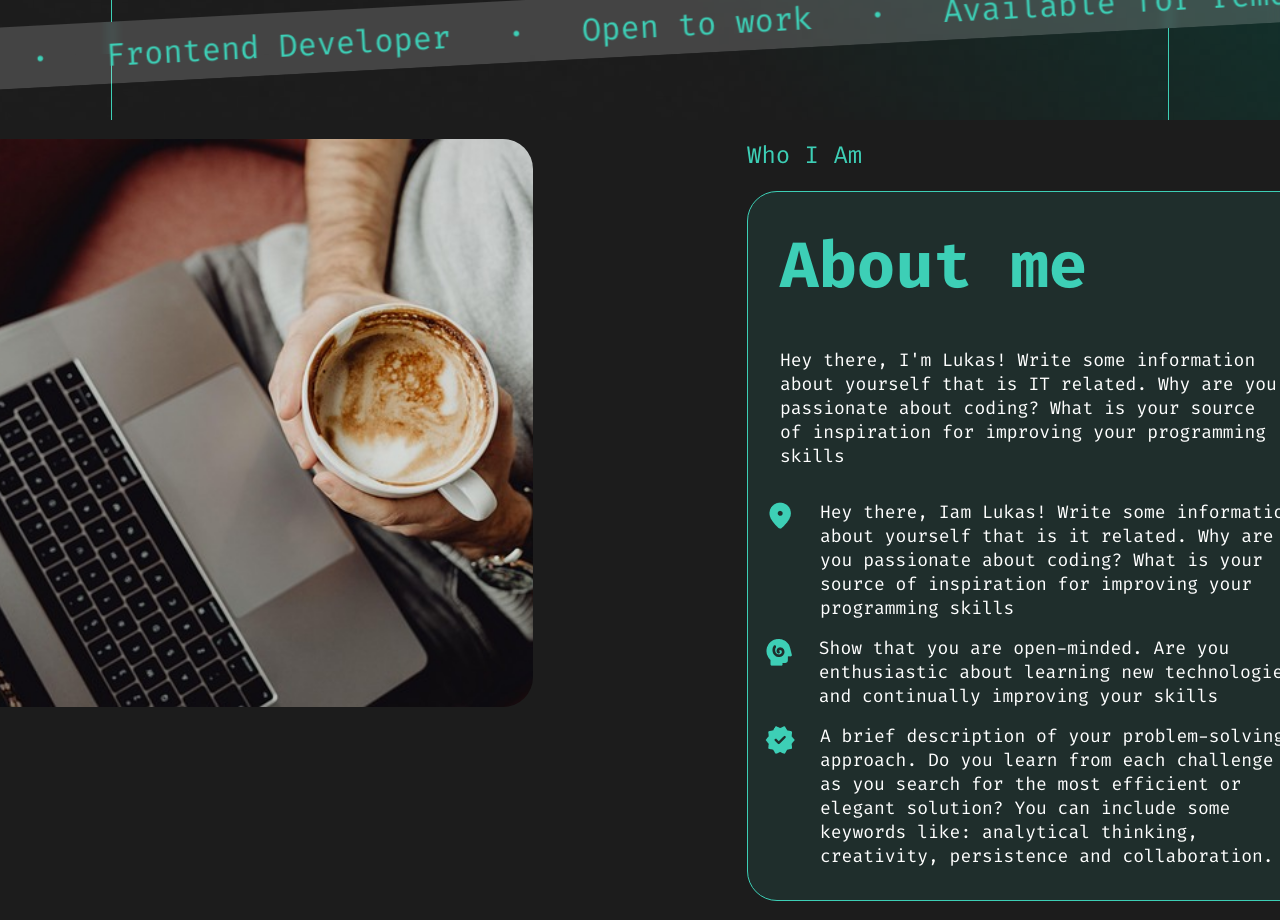
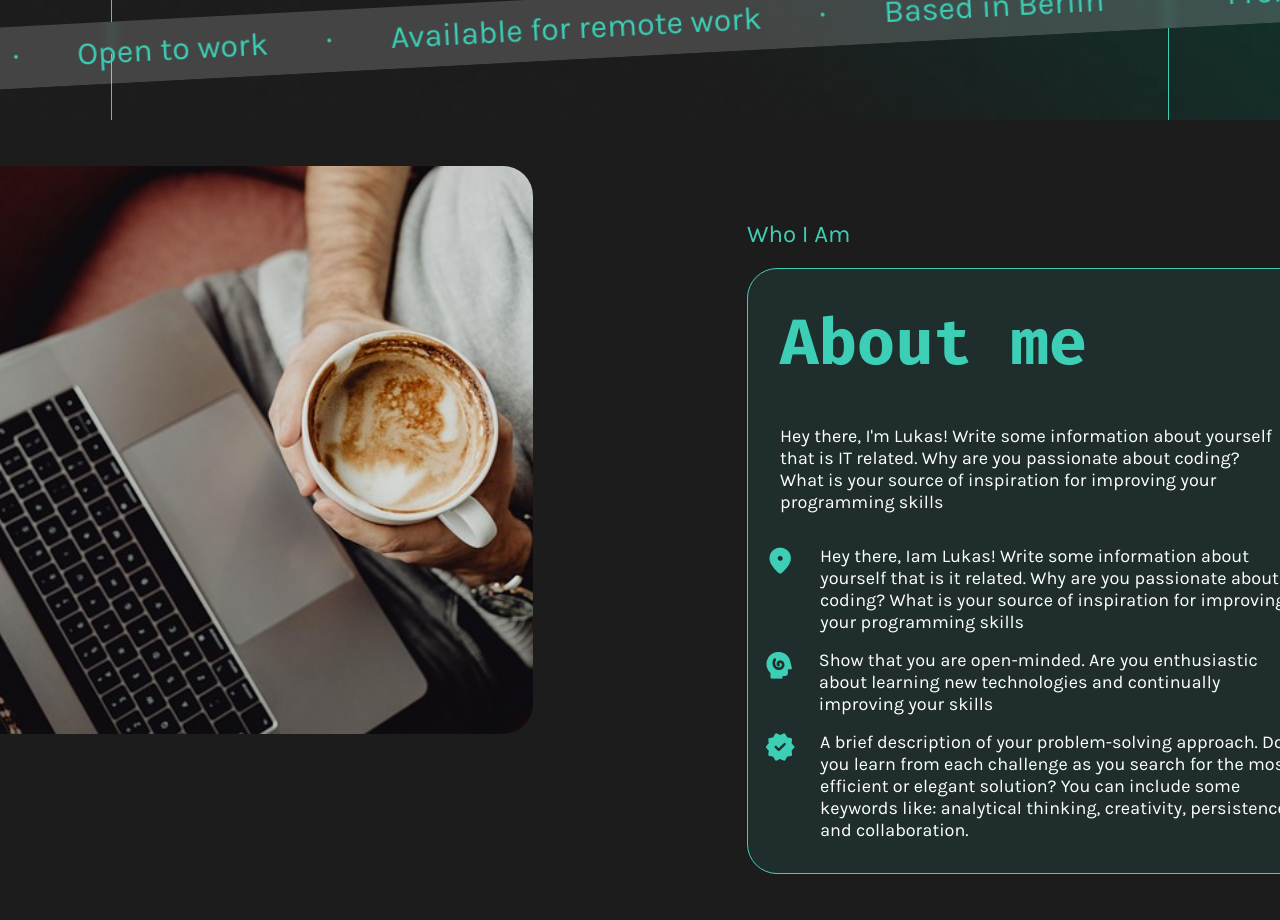
Before and after one commit to Kyrylo-Novikov/Portfolio, an Angular app: page / in a window 1280 px wide. Shown: the part 680-1600 px from the top of the page. Built offline with nearby package versions, Linux system fonts and the light colour scheme.

Commit message:
refactor:simplify classes, hide scrollbar, adjust fonts, and fix marquee

```diff
--- a/src/app/about-me/about-me.component.scss
+++ b/src/app/about-me/about-me.component.scss
@@ -63,14 +63,12 @@ section {
     .info-wrapper {
       width: 50%;
       display: flex;
-      align-self: self-end;
       min-height: 708px;
       .about-me-info {
-        display: flex;
+        @extend .d-flex-dirc-c;
         align-self: self-end;
         color: var(--color-1);
         gap: 20px;
-        flex-direction: column;
         > p {
           font-weight: 500;
           font-size: 24px;
@@ -82,19 +80,16 @@ section {
           border: 1px solid var(--color-1);
           padding: 32px;
           width: 568px;
-          display: flex;
-          flex-direction: column;
+          @extend .d-flex-dirc-c;
           gap: 40px;
           .about-me-descrption {
-            display: flex;
-            flex-direction: column;
+            @extend .d-flex-dirc-c;
             gap: 32px;
             font-size: 18px;
             font-weight: 400;
             color: var(--color-2);
             > div {
-              display: flex;
-              flex-direction: column;
+              @extend .d-flex-dirc-c;
               gap: 16px;
             }
             .highlights {
--- a/src/app/hero/hero.component.scss
+++ b/src/app/hero/hero.component.scss
@@ -8,6 +8,7 @@ section {
   color: var(--color-2);
   position: relative;
   justify-content: center;
+  font-family: "Karla";
 }
 
 .content-hero {
@@ -19,7 +20,6 @@ section {
     @extend .d-flex-align-c;
     background-color: #ffffff00;
     line-height: 120%;
-    font-family: "Karla";
     justify-content: center;
     gap: 48px;
     font-size: var(--fontSize-2);
@@ -59,12 +59,12 @@ section {
   h1 {
     font-size: 128px;
     font-weight: 700;
-    font-family: "Karla";
     letter-spacing: -2px;
   }
   h2 {
     font-size: var(--fontSize-5);
     font-weight: 400;
+    font-family: "FiraCode";
   }
 }
 .side-right {
@@ -175,21 +175,20 @@ section {
 
 .marquee-content {
   display: inline-flex;
-  animation: marquee 30s linear infinite;
+  animation: marquee 10s linear infinite;
   white-space: nowrap;
   gap: 56px;
   will-change: transform;
-  font-family: "Karla";
   font-size: var(--fontSize-4);
   color: var(--color-1);
 }
 
 @keyframes marquee {
   from {
-    transform: translateX(0.8%);
+    transform: translateX(3%);
   }
   to {
-    transform: translateX(-50%);
+    transform: translateX(-30.8%);
   }
 }
 
--- a/src/app/hero/hero.component.ts
+++ b/src/app/hero/hero.component.ts
@@ -18,5 +18,9 @@ export class HeroComponent {
     'Available for remote work',
   ];
 
-  marqueenLoop: string[] = [...this.marqueeText, ...this.marqueeText];
+  marqueenLoop: string[] = [
+    ...this.marqueeText,
+    ...this.marqueeText,
+    ...this.marqueeText,
+  ];
 }
--- a/src/app/shared/header/header.component.scss
+++ b/src/app/shared/header/header.component.scss
@@ -19,6 +19,7 @@ header {
     gap: 24px;
     width: 409px;
     height: 28px;
+    font-family: "FiraCode";
     a {
       position: relative;
       color: #ffffff;
@@ -76,21 +77,20 @@ header {
     }
   }
   .header-right {
+    font-family: "Karla";
     @extend .d-flex-align-c;
     gap: 8px;
     height: 48px;
     font-size: var(--fontSize-4);
     font-weight: bold;
     .initial {
-      display: flex;
-      flex-direction: column;
+      @extend.d-flex-dirc-c;
       line-height: 0.7;
       .rotate-letter {
         @extend .name-hov-prep;
         background-color: var(--color-1);
         -webkit-text-stroke: 1px var(--color-1);
         rotate: 90deg;
-        font-family: "Karla";
         transform: scaleX(1.3) scaleY(1.2);
       }
       .no-rotate-letter {
@@ -98,13 +98,11 @@ header {
         background-color: var(--color-1);
         -webkit-text-stroke: 1px var(--color-1);
         transform: scaleX(1.44) scaleY(1.2);
-        font-family: "Karla";
       }
     }
     .header-name {
       @extend .name-hov-prep;
       letter-spacing: -1px;
-      font-family: "Karla";
       line-height: 0.8;
       background-color: var(--color-2);
       -webkit-text-stroke: 1px var(--color-2);
--- a/src/styles.scss
+++ b/src/styles.scss
@@ -2,7 +2,17 @@
   margin: 0;
   scroll-behavior: smooth;
   box-sizing: border-box;
-  font-family: "FiraCode";
+}
+
+html,
+body {
+  scrollbar-width: none; /* Firefox */
+  -ms-overflow-style: none; /* IE/Edge */
+}
+
+html::-webkit-scrollbar,
+body::-webkit-scrollbar {
+  display: none; /* Chrome, Safari, Opera */
 }
 
 :root {
@@ -19,6 +29,11 @@
 .d-flex-align-c {
   display: flex;
   align-items: center;
+}
+
+.d-flex-dirc-c {
+  display: flex;
+  flex-direction: column;
 }
 
 @font-face {
@@ -69,7 +84,7 @@
   font-family: "FiraCode";
   src: url(assets/fonts/fira-code/FiraCode-Medium.otf);
   font-weight: 600;
-  font-style: normal;
+  font-style: medium;
 }
 
 @font-face {
```
Also changed, not shown: src/assets/imgs/background/Skill set Background.png (added), src/assets/imgs/background/Skill_Background.png (added).
